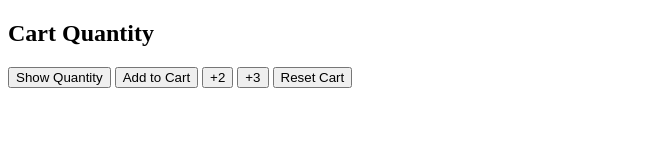
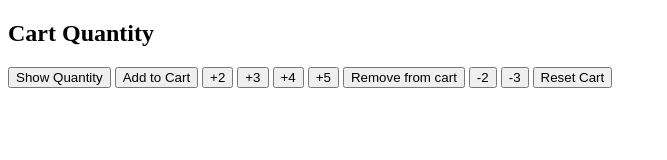
Before and after one commit to kingboatgh/js-playground, a plain HTML site: page 05-cart-quantity.html in a window 1280 px wide. Shown: the whole page, without its empty margins (0-667 px from the left). Drawn offline with Linux system fonts and the light colour scheme.

Commit message:
modify 05-cart-quantity.html

```diff
--- a/05-cart-quantity.html
+++ b/05-cart-quantity.html
@@ -33,6 +33,37 @@
   console.log(`Cart Quantity: ${cartQuantity}`);
   ">+3</button>
 
+  <!-- add button to incease by 4 -->
+   <button onclick="
+   cartQuantity += 4;
+   console.log(`Cart Quantity: ${cartQuantity}`);
+   ">+4</button>
+
+   <!-- add button to incease by 5 -->
+   <button onclick="
+   cartQuantity += 5;
+   console.log(`Cart Quantity: ${cartQuantity}`);
+   ">+5</button>
+
+   <!-- add button to decrease by 1 -->
+   <button onclick="
+   cartQuantity --;
+   console.log(`Cart Quantity: ${cartQuantity}`);
+   ">Remove from cart</button>
+
+   <!-- add button to decrease by 2 -->
+   <button onclick="
+   cartQuantity -= 2;
+   console.log(`Cart Quantity: ${cartQuantity}`);
+   ">-2</button>
+
+  <!-- add button to decrease by 3 -->
+  <button onclick="
+  cartQuantity -= 3;
+  console.log(`Cart Quantity: ${cartQuantity}`);
+  ">-3</button>
+
+  <!-- add button to set quantity to 0 - reset -->
   <button onclick="
   cartQuantity = 0;
   console.log('Cart was reset');
```
